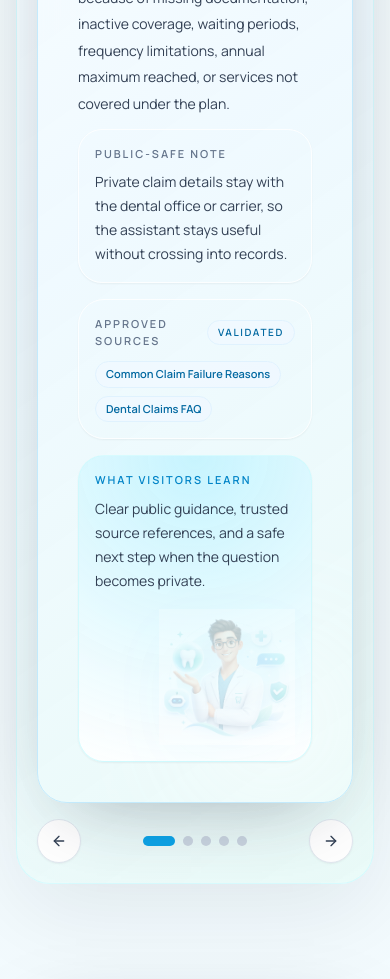
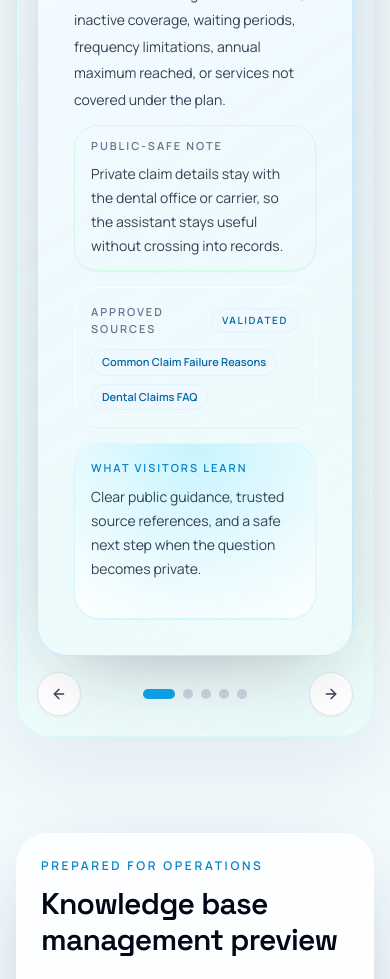
Before and after one commit to syed-daniyalH/Dental-RAG-chatbot, a Next.js app: page / in a window 390 px wide. Shown: the part 9100-10079 px from the top of the page. Built offline with nearby package versions, Linux system fonts and the light colour scheme.

Commit message:
Fix support slider overlap

```diff
--- a/components/landing/AccordionSupportSlider.tsx
+++ b/components/landing/AccordionSupportSlider.tsx
@@ -9,7 +9,7 @@ import {
   Play,
   Sparkles,
 } from "lucide-react";
-import { useEffect, useState } from "react";
+import { useEffect, useRef, useState } from "react";
 import { cn } from "@/lib/utils";
 import {
   accordionSliderData,
@@ -20,6 +20,8 @@ export function AccordionSupportSlider() {
   const [activeIndex, setActiveIndex] = useState(0);
   const [isDesktop, setIsDesktop] = useState(false);
   const [isPaused, setIsPaused] = useState(false);
+  const activeCardRef = useRef<HTMLButtonElement | null>(null);
+  const [activeCardWidth, setActiveCardWidth] = useState(0);
 
   useEffect(() => {
     const mediaQuery = window.matchMedia("(min-width: 1024px)");
@@ -46,6 +48,38 @@ export function AccordionSupportSlider() {
     return () => window.clearInterval(timer);
   }, [isDesktop, isPaused]);
 
+  useEffect(() => {
+    if (!isDesktop) {
+      setActiveCardWidth(0);
+      return;
+    }
+
+    const element = activeCardRef.current;
+
+    if (!element) {
+      setActiveCardWidth(0);
+      return;
+    }
+
+    const updateWidth = () => {
+      setActiveCardWidth(Math.round(element.getBoundingClientRect().width));
+    };
+
+    updateWidth();
+
+    const resizeObserver = typeof ResizeObserver !== "undefined"
+      ? new ResizeObserver(() => updateWidth())
+      : null;
+
+    resizeObserver?.observe(element);
+    window.addEventListener("resize", updateWidth);
+
+    return () => {
+      resizeObserver?.disconnect();
+      window.removeEventListener("resize", updateWidth);
+    };
+  }, [activeIndex, isDesktop]);
+
   function goToCard(index: number) {
     setActiveIndex(index);
   }
@@ -61,6 +95,7 @@ export function AccordionSupportSlider() {
   }
 
   const activeCard = accordionSliderData[activeIndex];
+  const isNarrowActiveCard = isDesktop && activeCardWidth > 0 && activeCardWidth < 560;
 
   return (
     <div
@@ -108,6 +143,7 @@ export function AccordionSupportSlider() {
                 key={card.id}
                 type="button"
                 layout
+                ref={isActive ? activeCardRef : undefined}
                 initial={false}
                 animate={{
                   flexGrow: isActive ? 4.75 : 1,
@@ -136,7 +172,7 @@ export function AccordionSupportSlider() {
                 <div className="absolute inset-x-0 bottom-0 h-24 bg-gradient-to-t from-white/90 via-white/30 to-transparent" />
 
                 {isActive ? (
-                  <ExpandedCardContent card={card} />
+                  <ExpandedCardContent card={card} isNarrow={isNarrowActiveCard} />
                 ) : (
                   <div className="relative flex h-full flex-col px-4 py-5">
                     <div className="flex items-start justify-between gap-2">
@@ -241,18 +277,21 @@ export function AccordionSupportSlider() {
 function ExpandedCardContent({
   card,
   compact = false,
+  isNarrow = false,
 }: {
   card: AccordionSliderItem;
   compact?: boolean;
+  isNarrow?: boolean;
 }) {
   const Icon = card.icon;
+  const useStackedLayout = compact || isNarrow;
 
   return (
-    <div className="relative h-full px-5 py-5 sm:px-6">
+    <div className={cn("relative h-full", useStackedLayout ? "px-4 py-4 sm:px-5" : "px-5 py-5 sm:px-6")}>
       <div
         className={cn(
           "relative z-10 h-full",
-          compact ? "flex flex-col gap-4" : "grid gap-5 lg:grid-cols-[minmax(0,1.04fr)_minmax(280px,0.96fr)]",
+          useStackedLayout ? "flex flex-col gap-4" : "grid gap-5 lg:grid-cols-[minmax(0,1.04fr)_minmax(280px,0.96fr)]",
         )}
       >
         <div className="flex h-full flex-col">
@@ -278,7 +317,7 @@ function ExpandedCardContent({
             ) : null}
           </div>
 
-          <div className={cn("mt-4 space-y-3", compact ? "max-w-none" : "max-w-[34rem]")}>
+          <div className={cn("mt-4 space-y-3", useStackedLayout ? "max-w-none" : "max-w-[34rem]")}>
             <div>
               <p className="text-[11px] font-semibold uppercase tracking-[0.18em] text-sky-600">
                 User asked
@@ -297,18 +336,18 @@ function ExpandedCardContent({
               </p>
             </div>
 
-            <div className="rounded-[24px] border border-white/80 bg-white/82 px-4 py-4 shadow-sm">
+            <div className={cn("rounded-[24px] border bg-white/82 shadow-sm", useStackedLayout ? "border-emerald-100 px-4 py-3" : "border-white/80 px-4 py-4")}>
               <p className="text-[11px] font-semibold uppercase tracking-[0.18em] text-slate-500">
                 Public-safe note
               </p>
-              <p className="mt-2 text-sm leading-6 text-slate-700">
+              <p className={cn("mt-2 text-sm leading-6 text-slate-700", useStackedLayout && "text-[13px] leading-5")}>
                 Private claim details stay with the dental office or carrier, so the assistant stays useful without crossing into records.
               </p>
             </div>
           </div>
         </div>
 
-        <div className="flex h-full flex-col gap-4">
+        <div className={cn("flex h-full flex-col gap-4", useStackedLayout && "gap-3")}>
           <div className="rounded-[26px] border border-white/80 bg-white/86 px-4 py-4 shadow-sm">
             <div className="flex items-center justify-between gap-3">
               <p className="text-[11px] font-semibold uppercase tracking-[0.18em] text-slate-500">
@@ -333,29 +372,19 @@ function ExpandedCardContent({
           <div
             className={cn(
               "relative overflow-hidden rounded-[26px] border border-cyan-100/80 bg-[radial-gradient(circle_at_top,rgba(191,243,255,0.82),rgba(255,255,255,0.97))] p-4 shadow-sm",
-              compact ? "mt-0" : "min-h-[16rem] pr-40 pb-28",
+              useStackedLayout ? "mt-0 min-h-[11rem]" : "min-h-[16rem] pr-40 pb-28",
             )}
           >
             <div className="relative z-10">
               <p className="text-[11px] font-semibold uppercase tracking-[0.18em] text-sky-600">
                 What visitors learn
               </p>
-              <p className="mt-2 max-w-[17rem] text-sm leading-6 text-slate-700">
+              <p className={cn("mt-2 max-w-[17rem] text-sm leading-6 text-slate-700", useStackedLayout && "max-w-none text-[13px] leading-5")}>
                 Clear public guidance, trusted source references, and a safe next step when the question becomes private.
               </p>
             </div>
 
-            {compact ? (
-              <div className="relative z-10 mt-4 flex justify-end">
-                <Image
-                  src="/hero-dental-assistant.png"
-                  alt=""
-                  width={240}
-                  height={240}
-                  className="h-auto w-[8.5rem] select-none opacity-20 drop-shadow-[0_20px_32px_rgba(56,189,248,0.14)]"
-                />
-              </div>
-            ) : (
+            {useStackedLayout ? null : (
               <motion.div
                 initial={false}
                 animate={{ opacity: 0.16, scale: 1 }}
```
